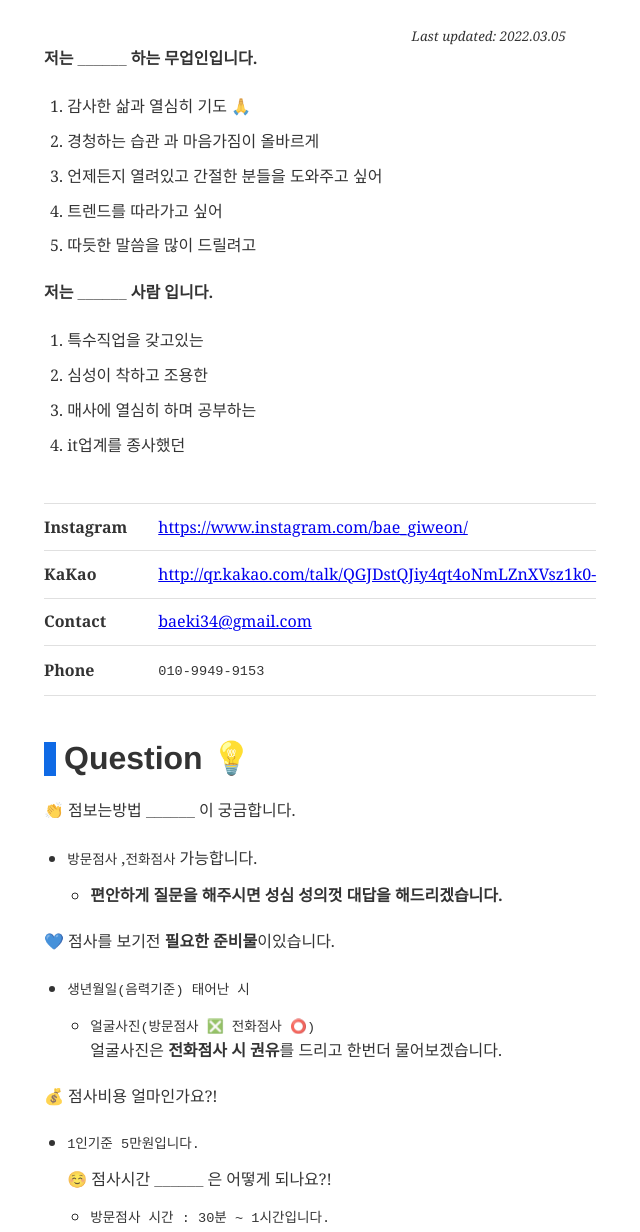
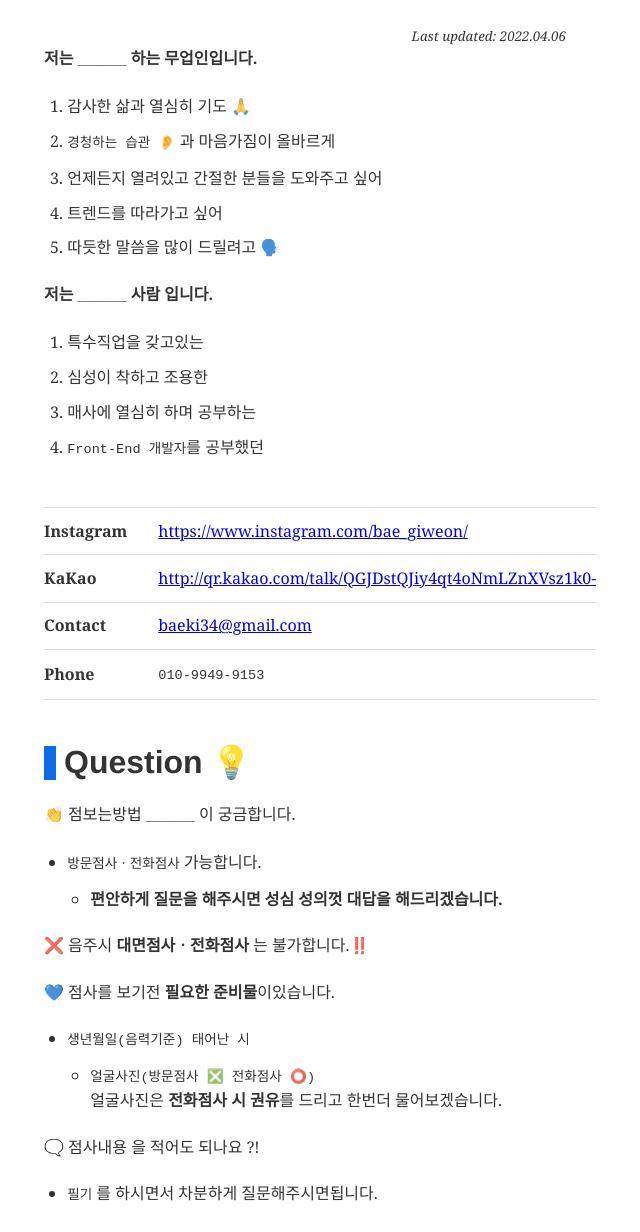
Before and after one commit to rlwi440/rlwi440.github.io, a Gatsby site in the folder my-blog-starter/: page /about in a window 1280 px wide. Shown: the part 48-1280 px from the top of the page, without its empty margins (335-975 px from the left). Built offline with nearby package versions, Linux system fonts and the light colour scheme; Gatsby itself is replaced by a stand-in of ours; some packages are replaced by stand-ins of ours; what typography-theme-github would draw is missing.

Commit message:
File add

```diff
--- a/my-blog-starter/content/__about/resume-ko.md
+++ b/my-blog-starter/content/__about/resume-ko.md
@@ -6,22 +6,22 @@ lang: 'ko'
 
 # 애동제자 배기원
 
-<div align="right"><sub><i>Last updated: 2022.03.05</i></sub></div>
+<div align="right"><sub><i>Last updated: 2022.04.06</i></sub></div>
 
 **저는 `______` 하는 무업인입니다.**
 
 1. 감사한 삶과 열심히 기도 🙏
-2. 경청하는 습관 과 마음가짐이 올바르게
+2. `경청하는 습관 👂` 과 마음가짐이 올바르게
 3. 언제든지 열려있고 간절한 분들을 도와주고 싶어
 4. 트렌드를 따라가고 싶어
-5. 따듯한 말씀을 많이 드릴려고
+5. 따듯한 말씀을 많이 드릴려고 🗣️
 
 **저는 `______` 사람 입니다.**
 
 1. 특수직업을 갖고있는
 2. 심성이 착하고 조용한
 3. 매사에 열심히 하며 공부하는
-4. it업계를 종사했던
+4. `Front-End 개발자`를 공부했던
 
 |               |                                                         |
 | :-----------: | ------------------------------------------------------- |
@@ -36,14 +36,20 @@ lang: 'ko'
 
 👏 점보는방법 `______` 이 궁금합니다.
 
-- `방문점사` ,`전화점사` 가능합니다.
+- `방문점사ㆍ전화점사` 가능합니다.
   - **편안하게 질문을 해주시면 성심 성의껏 대답을 해드리겠습니다.**
+
+❌ 음주시 **대면점사ㆍ전화점사** 는 불가합니다.‼️
 
 💙 점사를 보기전 **필요한 준비물**이있습니다.
 
 - `생년월일(음력기준) 태어난 시`
   - `얼굴사진(방문점사 ❎ 전화점사 ⭕)`
     얼굴사진은 **전화점사 시 권유**를 드리고 한번더 물어보겠습니다.
+
+🗨️ 점사내용 을 적어도 되나요 ?!
+
+- `필기` 를 하시면서 차분하게 질문해주시면됩니다.
 
 💰 점사비용 얼마인가요?!
 
@@ -54,9 +60,13 @@ lang: 'ko'
   - `방문점사 시간 : 30분 ~ 1시간입니다.`
     - `전화점사 시간: 30분~1시간입니다.`
 
+💰 추가 점사 `______` 은(는) 어떻게 되나요?!
+
+- `추가 방문시간 : 30분당 만원 입니다.`
+
 🌐 방문점사 주소 `______` 가 궁금합니다.
 
-<iframe src="https://www.google.com/maps/embed?pb=!1m18!1m12!1m3!1d3171.1688426860155!2d127.24357101530582!3d37.3621815798367!2m3!1f0!2f0!3f0!3m2!1i1024!2i768!4f13.1!3m3!1m2!1s0x357caa65d74dc801%3A0xd8b15d29b8b19f5!2z6rK96riw64-EIOq0keyjvOyLnCDsmKTtj6zsnY0g66ek67SJ7J6s6ri4IDk!5e0!3m2!1sko!2skr!4v1646441526670!5m2!1sko!2skr" width="600" height="450" style="border:0;" allowfullscreen="" loading="lazy"></iframe>
+### <div style="font:normal normal 400 12px/normal dotum, sans-serif; width:350px; height:432px; color:#333; position:relative"><div style="height: 400px;"><a href="https://map.kakao.com/?urlX=554480.0&amp;urlY=1073182.0&amp;name=%EA%B2%BD%EA%B8%B0%20%EA%B4%91%EC%A3%BC%EC%8B%9C%20%EC%98%A4%ED%8F%AC%EC%9D%8D%20%EB%A7%A4%EB%B4%89%EC%9E%AC%EA%B8%B8%209-10&amp;map_type=TYPE_MAP&amp;from=roughmap" target="_blank"><img class="map" src="http://t1.daumcdn.net/roughmap/imgmap/98b93273b2c5b6b728190593c0ab83df70b9841dc43bbf3388ccbd5507f9ad8b" width="348px" height="398px" style="border:1px solid #ccc;"></a></div><div style="overflow: hidden; padding: 7px 11px; border: 1px solid rgba(0, 0, 0, 0.1); border-radius: 0px 0px 2px 2px; background-color: rgb(249, 249, 249);"><a href="https://map.kakao.com" target="_blank" style="float: left;"><img src="//t1.daumcdn.net/localimg/localimages/07/2018/pc/common/logo_kakaomap.png" width="72" height="16" alt="카카오맵" style="display:block;width:72px;height:16px"></a><div style="float: right; position: relative; top: 1px; font-size: 11px;"><a target="_blank" href="https://map.kakao.com/?from=roughmap&amp;eName=%EA%B2%BD%EA%B8%B0%20%EA%B4%91%EC%A3%BC%EC%8B%9C%20%EC%98%A4%ED%8F%AC%EC%9D%8D%20%EB%A7%A4%EB%B4%89%EC%9E%AC%EA%B8%B8%209-10&amp;eX=554480.0&amp;eY=1073182.0" style="float:left;height:15px;padding-top:1px;line-height:15px;color:#000;text-decoration: none;">길찾기</a></div></div></div>
 
 💰 계좌번호 `______` 은 어떻게 되나요?!
 
@@ -77,6 +87,6 @@ _감사합니다._
 
 <br/>
 
-<sub><sup>Front-End Engineer, <a href="https://github.com/rlwi440">@CleanDev</a></sup></sub>
+<sub><sup>Shaman counselor, <a href="https://rlwi440.github.io/Book_Report/new-post-title/">@BAEKIWON</a></sup></sub>
 
 </div>
```
